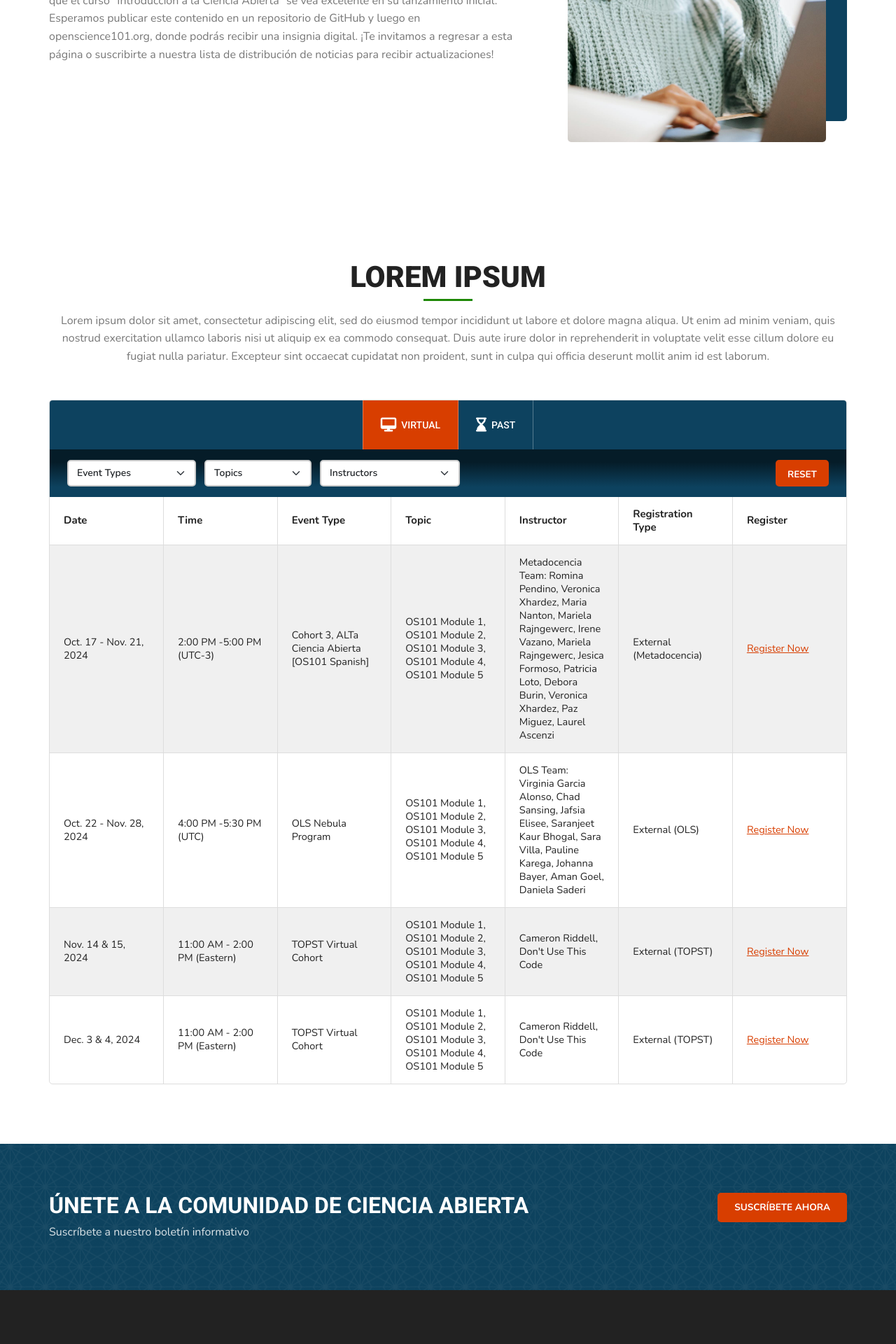
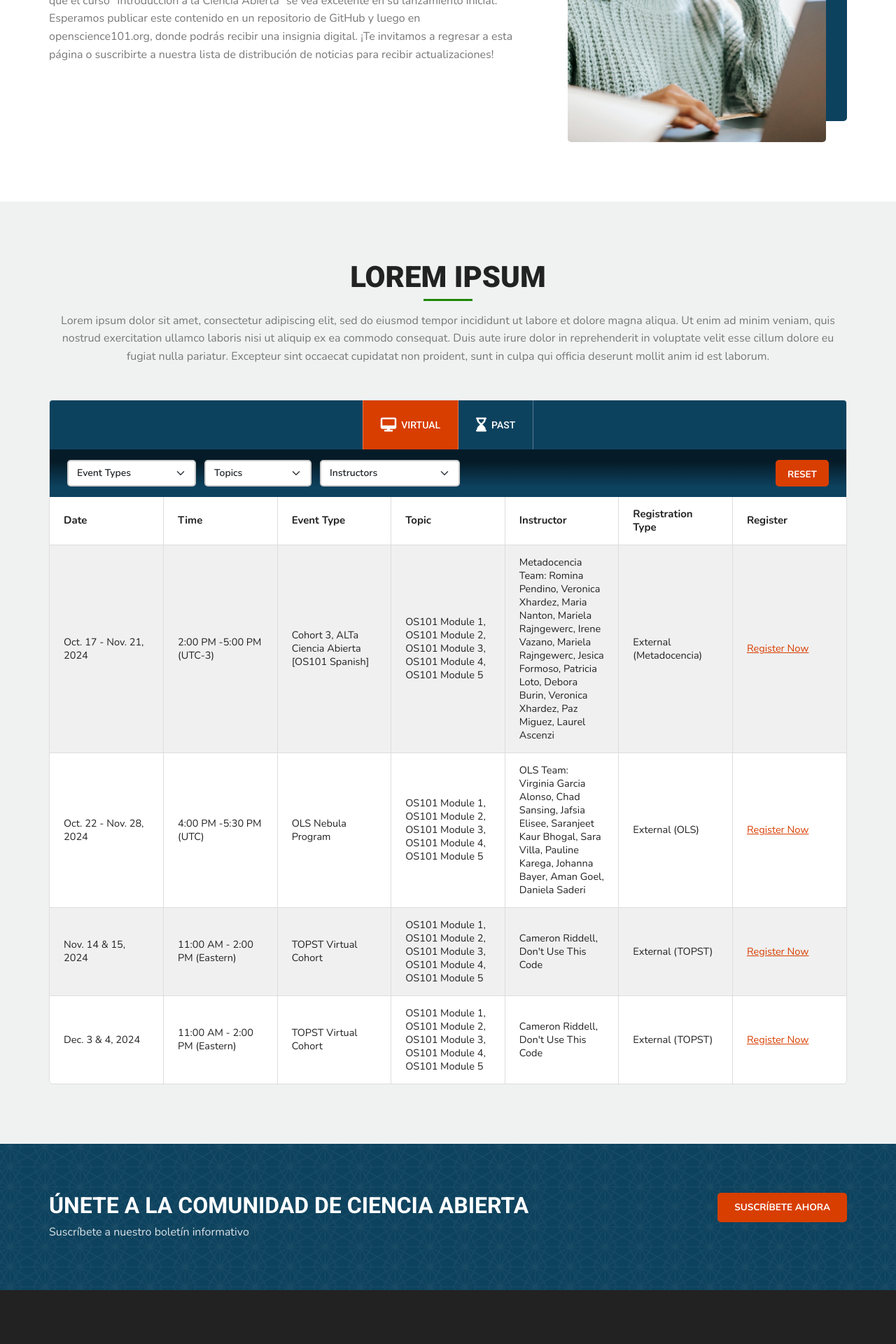
Before and after one commit to bressler1995/TOPS-Website-Front-End, a Jekyll site: the page built from pages/os101spanish.md, in a window 1280 px wide. Shown: the part 1976-3896 px from the top of the page at 70% size. Built offline with Jekyll 4.4.1, drawn with Linux system fonts in a browser that asks for light colours; a script that is not in the unit is left out.

Commit message:
change new spanish workshop section to gray

```diff
--- a/_includes/os101spanish/instructorled.html
+++ b/_includes/os101spanish/instructorled.html
@@ -1,4 +1,4 @@
-<div id="instructorled" class="tops_white_section tops_workshops_section">
+<div id="instructorled" class="tops_white_section tops_gray_section tops_workshops_section">
     <div class="container tops_container">
       <div class="row">
         <div class="col-12 tops_workshops_primary_content primary_content_md">
```
